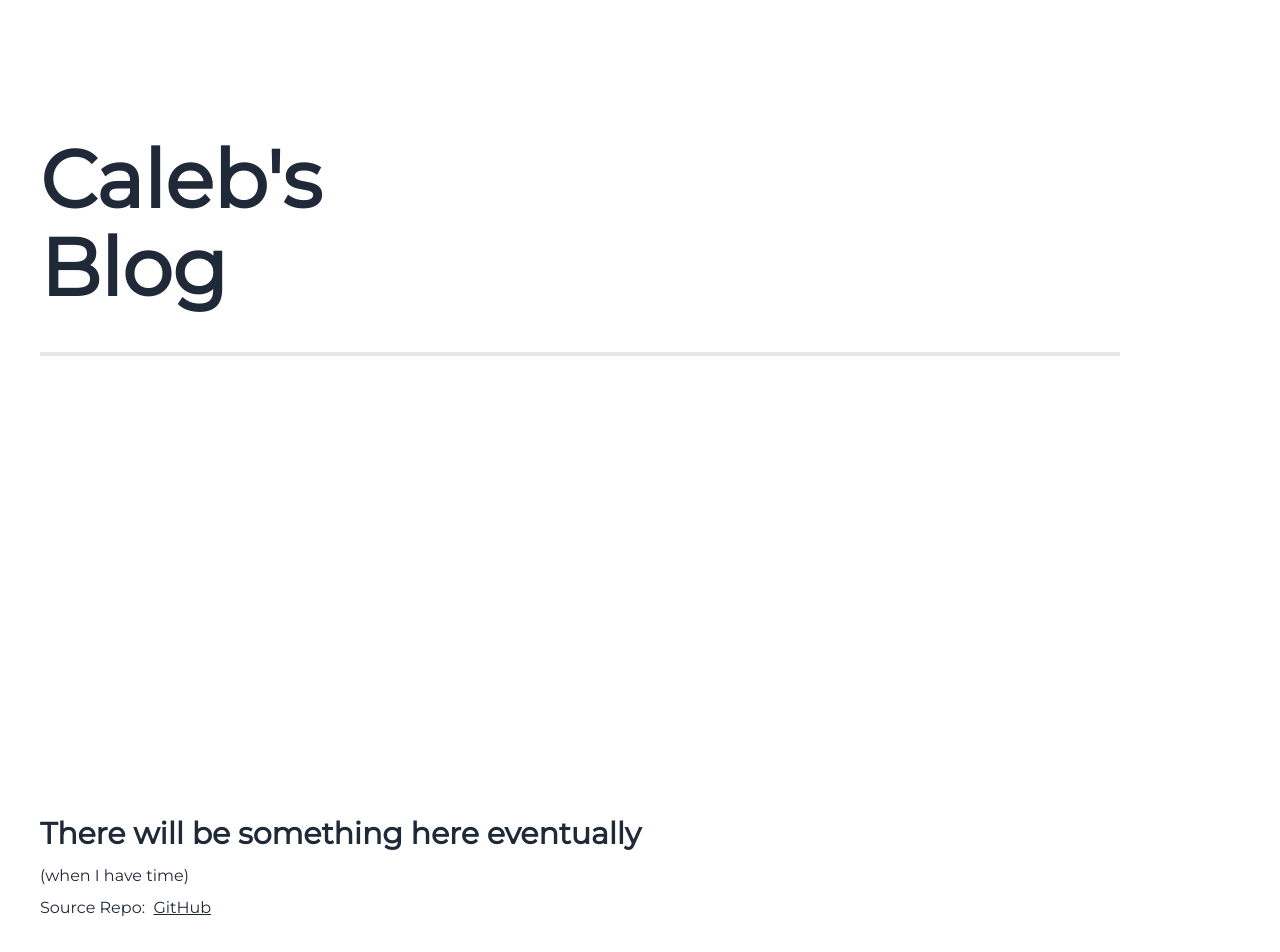
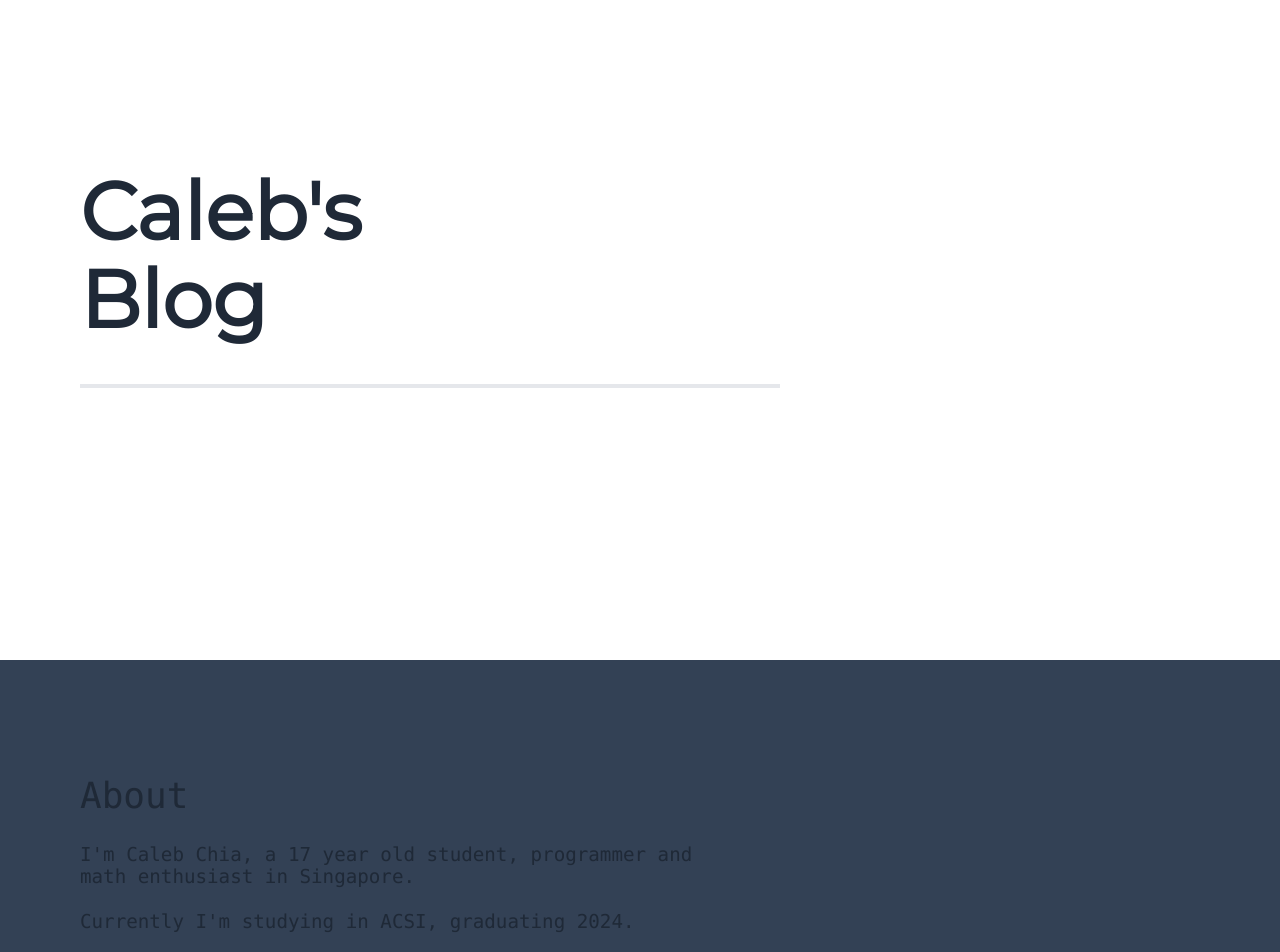
Before and after one commit to calebc2006/calebc.cc, a Next.js app: page / in a window 1280 px wide. Shown: the part 140-1092 px from the top of the page. Built offline with nearby package versions, Linux system fonts and the light colour scheme.

Commit message:
Squash Commits

```diff
--- a/components/Navbar.jsx
+++ b/components/Navbar.jsx
@@ -1,18 +1,19 @@
 import React from "react";
 import Link from "next/link";
+import { animateScroll as scroll } from "react-scroll";
 // import styles from "../styles/nav.module.css";
 
 const Navbar = () => {
   return (
     <>
-    <div className="sticky top-0 w-screen py-5 px-4 flex justify-center bg-gray-800 bg-opacity-85 z-10">
+    <div className="sticky top-0 w-screen py-5 px-4 flex justify-center bg-gray-800 bg-opacity-90 backdrop-blur-sm z-10">
       <div className="flex-1 mx-8 flex items-center">
-        <Link href="/" className="normal-case text-xl select-none">CALEBC006</Link>
+        <Link href="/#name" scroll={false} className="normal-case text-xl select-none">CALEBC006</Link>
       </div>
       <div className="flex-none py-0 h-300">
         <ul className="menu menu-horizontal mx-5 p-0 h-full">
           <li>
-            <Link href="/about" className="">About</Link>
+            <Link href="/#about" scroll={false} className="">About</Link>
           </li>
           <li>
             <Link href="/blog" className="">Blog</Link>
--- a/package.json
+++ b/package.json
@@ -13,7 +13,8 @@
     "eslint-config-next": "13.4.1",
     "next": "13.4.1",
     "react": "18.2.0",
-    "react-dom": "18.2.0"
+    "react-dom": "18.2.0",
+    "react-scroll": "^1.8.9"
   },
   "devDependencies": {
     "autoprefixer": "^10.4.14",
--- a/pages/blog.jsx
+++ b/pages/blog.jsx
@@ -1,10 +1,9 @@
 import React from "react";
+import TempScreen from "./temp";
 
 const BlogPage = () => {
     return (
-        <div className="mx-7 my-5">
-            Blog Page
-        </div>
+        <TempScreen></TempScreen>
     );
 };
 
--- a/pages/index.jsx
+++ b/pages/index.jsx
@@ -1,7 +1,4 @@
 import Head from "next/head";
-import Image from "next/image";
-import Navbar from "@/components/Navbar";
-import TempScreen from "./temp";
 
 export default function Index() {
     return (
@@ -10,14 +7,23 @@ export default function Index() {
                 <title>Home | calebc006</title>
             </Head>
 
-            <section id='name' className="mx-10 mt-10 h-screen relative">
-                <div className="border-b-4 pb-10 min-w-[90%] top-[20%] absolute">
-                    <h1 className="text-5xl font-bold font-sans select-none">Caleb&apos;s<br></br>Blog</h1>
+            <section id='name' className="m-0 p-0 h-screen w-screen translate-y-[-76px] pt-[76px]">
+                <div className="h-full w-full px-[5rem] pb-10 relative flex flex-col justify-center">
+                    <div className="border-b-4 pb-10 w-[70%] max-w-[700px] mx-0 absolute">
+                        <h1 className="text-5xl font-bold font-sans select-none">Caleb&apos;s<br></br>Blog</h1>
+                    </div>
                 </div>
             </section>
 
-            <section>
-                <TempScreen></TempScreen>
+            <section id='about' className="m-0 p-0 h-screen w-screen translate-y-[-76px] pt-[76px] bg-slate-700">
+                <div className="h-full w-full px-[5rem] pt-10 relative max-w-[800px]">
+                    <h1 className="font-mono text-4xl">About</h1>
+                    <p className="font-mono mt-7 text-l">
+                        I'm Caleb Chia, a 17 year old student, programmer and math enthusiast in Singapore.<br></br><br></br>
+                        Currently I'm studying in ACSI, graduating 2024.<br></br><br></br>
+                        I love physics and math above all. I also have experience with Competitive Programming and simple dev work and recently started doing CTFs.
+                    </p>
+                </div>
             </section>
         </>
     );
--- a/pages/temp.jsx
+++ b/pages/temp.jsx
@@ -1,6 +1,6 @@
 export default function TempScreen() {
     return (
-        <div className="mx-10 my-10">
+        <div className="mx-12 my-10">
             <h1 className="text-3xl font-bold my-3">There will be something here eventually</h1>
             <p className="mb-2">(when I have time)</p>
 
--- a/styles/globals.css
+++ b/styles/globals.css
@@ -3,3 +3,7 @@
 @tailwind base;
 @tailwind components;
 @tailwind utilities;
+
+html {
+    scroll-behavior: smooth;
+}
--- a/tailwind.config.js
+++ b/tailwind.config.js
@@ -15,6 +15,7 @@ module.exports = {
             },
             fontSize: {
                 "5xl": ["5rem", "5.5rem"],
+                l: ["1.2rem", "1.4rem"],
             },
             fontFamily: {
                 sans: ["Montserrat", "sans-serif"],
```
Also changed, not shown: 1 other file (tests, documents, lock files or other folders).
